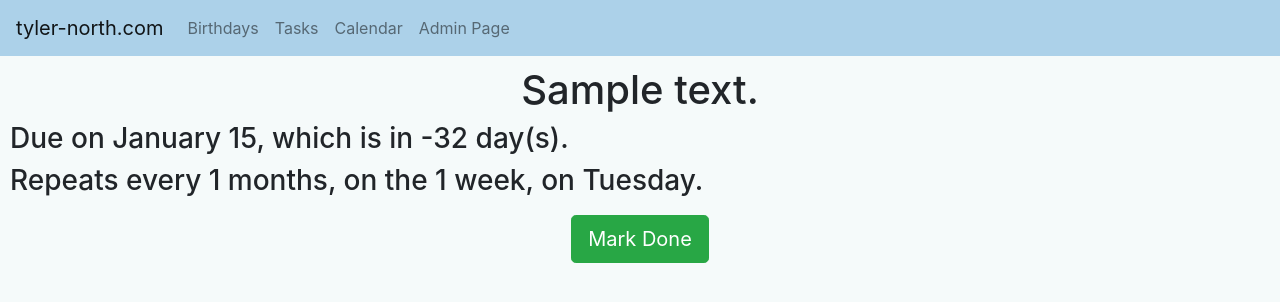
After one commit to tnoff/personal-website, a Django app: page /0d27c6b9-a5d7-4782-9438-93b54b8f98f8/1/ in a window 1280 px wide. The commit adds this page. Shown: the top 302 px of the page. Run offline with Django 3.2, Linux system fonts and the light colour scheme; a user stored in the database is signed in; tables that the repository leaves empty hold one stand-in row (values such as "Sample post").

Commit message:
add task show page

```diff
--- a/my_calendar/urls.py
+++ b/my_calendar/urls.py
@@ -5,6 +5,7 @@ from my_calendar import views
 my_calendar_urls = [
     path('e37047af-f536-423e-8a72-731cbced13ea/', views.birthdays),
     path('0d27c6b9-a5d7-4782-9438-93b54b8f98f8/', views.tasks),
+    re_path(r'0d27c6b9-a5d7-4782-9438-93b54b8f98f8/(?P<task_id>\d+)/?$', views.task_show),
     re_path(r'0d27c6b9-a5d7-4782-9438-93b54b8f98f8/(?P<task_id>\d+)/done', views.task_mark_done),
     re_path(r'5065f9f1-fca3-4a6c-ba4c-e8cb13b0d95e/?$', views.calendar),
     re_path(r'5065f9f1-fca3-4a6c-ba4c-e8cb13b0d95e/(?P<year>\d+)/?$', views.calendar),
--- a/my_calendar/views.py
+++ b/my_calendar/views.py
@@ -45,7 +45,7 @@ class Day():
         self.number = datetime_date.day
         self.is_today = (datetime_date == today)
         self.birthdays = [item.name for item in Person.objects.filter(birthday=datetime_date)]
-        self.tasks = [item.message for item in Task.objects.filter(due_date=datetime_date)]
+        self.tasks = [item for item in Task.objects.filter(due_date=datetime_date)]
 
 
 @login_required
@@ -81,6 +81,21 @@ def tasks(request):
         'tasks' : tasks
     }
     return render(request, 'my_calendar/tasks.html', view_data)
+
+@login_required
+def task_show(request, task_id):
+    now = date.today()
+    task = Task.objects.get(id=task_id)
+    task.time_delta = task.due_date - now
+    task.due_date = task.due_date.strftime("%B %d")
+
+    day_of_week = DAYS_OF_WEEK[task.day_of_week][1]
+
+    view_data = {
+        'task' : task,
+        'day_of_week' : day_of_week,
+    }
+    return render(request, 'my_calendar/task_show.html', view_data)
 
 @login_required
 def task_mark_done(request, task_id):
--- a/templates/my_calendar/calendar.html
+++ b/templates/my_calendar/calendar.html
@@ -56,8 +56,10 @@
                 {% for person_name in week_day.birthdays %}
                     <button class="btn btn-info wide">{{person_name}}'s Birthday</button>
                 {% endfor %}
-                {% for task_message in week_day.tasks %}
-                    <button class="btn btn-warning wide">{{task_message}}</button>
+                {% for task in week_day.tasks %}
+                    <a href="/0d27c6b9-a5d7-4782-9438-93b54b8f98f8/{{task.id}}">
+                        <button class="btn btn-warning wide">{{task.message}}</button>
+                    </a>
                 {% endfor %}
             {% endif %}
             </td>
--- /dev/null
+++ b/templates/my_calendar/task_show.html
@@ -0,0 +1,21 @@
+{% extends "base.html" %}
+
+{% block content %}
+<!-- Custom CSS Styles -->
+<style type="text/css">
+    .done-button {
+        padding-top: 10px;
+    }
+</style>
+
+<h1>{{task.message}}</h2>
+<div align="left">
+    <h3>Due on {{task.due_date}}, which is in {{task.time_delta.days}} day(s).</h3>
+    <h3>Repeats every {{task.month_offset}} months, on the {{task.week_offset}} week, on {{day_of_week}}.</h3>
+</div>
+<div class="done-button">
+    <a href="/0d27c6b9-a5d7-4782-9438-93b54b8f98f8/{{task.id}}/done">
+        <button class="btn btn-success btn-lg">Mark Done</button>
+    </a>
+</div>
+{% endblock %}
```
